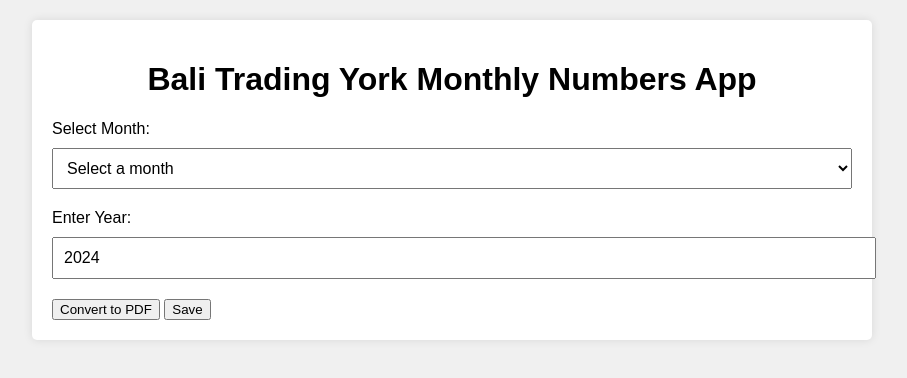
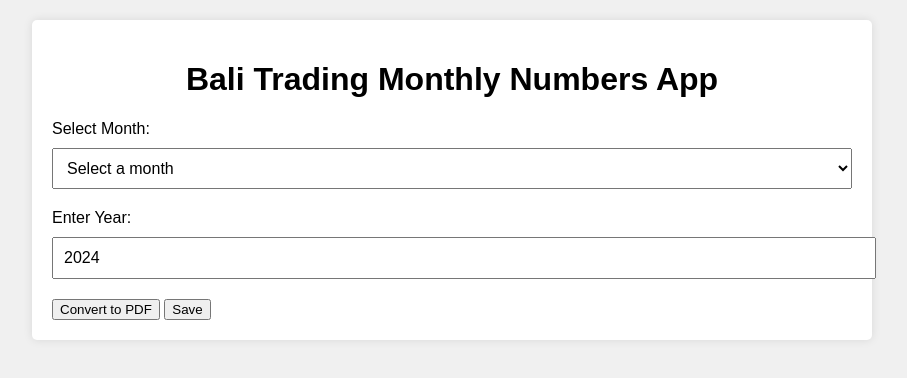
Before and after one commit to qkd888/Bali-Trading-Monthly-Takings, a plain HTML site: page index.html in a window 1280 px wide. Shown: the whole page, without its empty margins (188-1095 px from the left). Drawn offline with nearby package versions, Linux system fonts and the light colour scheme.

Commit message:
Update index.html

```diff
--- a/index.html
+++ b/index.html
@@ -54,7 +54,7 @@
   </head>
   <body>
     <div class="container">
-      <h1>Bali Trading York Monthly Numbers App</h1>
+      <h1>Bali Trading Monthly Numbers App</h1>
       <label for="month-select">Select Month:</label>
       <select id="month-select" onchange="generateTable()">
         <option value="">Select a month</option>
```
